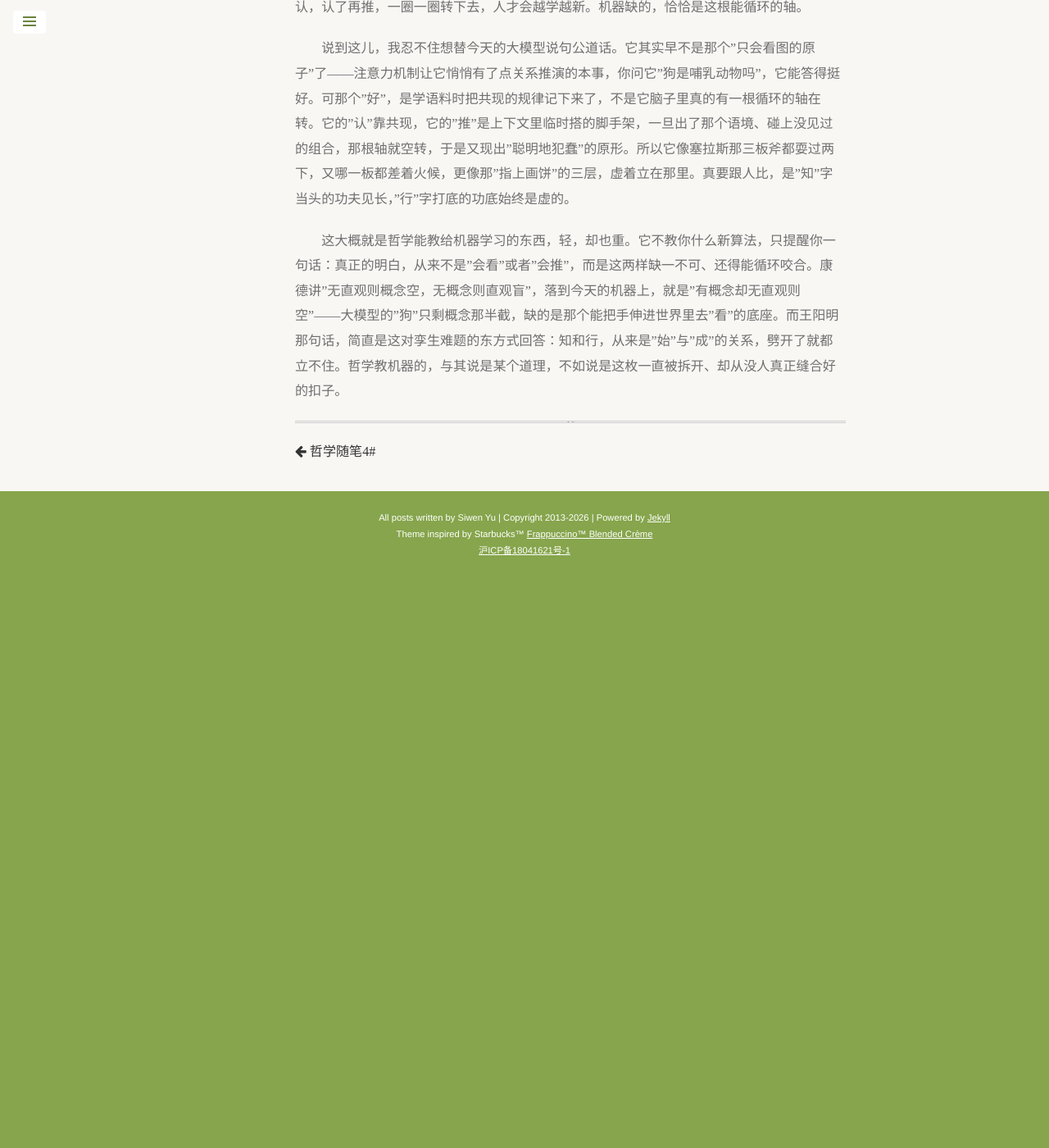
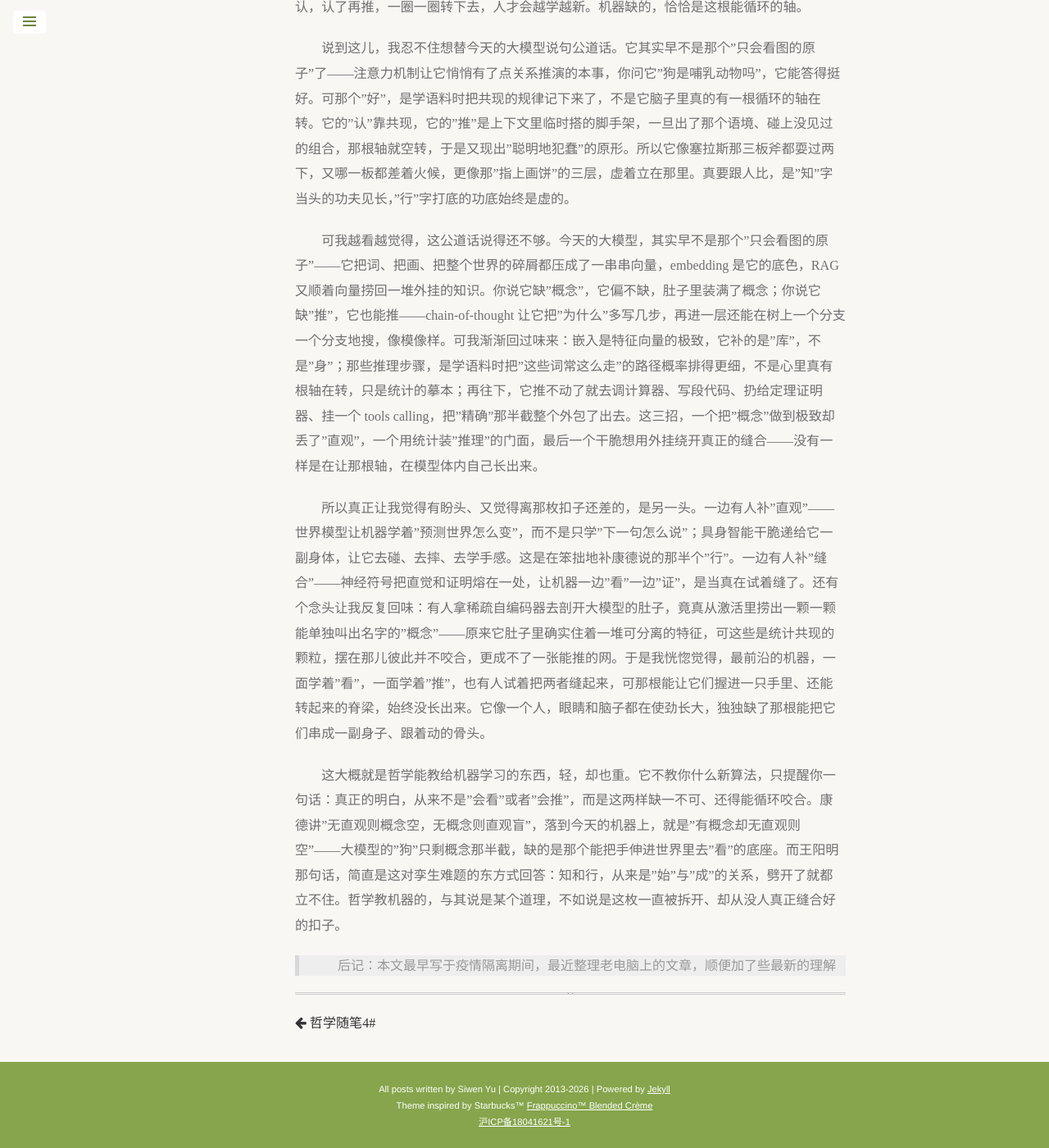
Before and after one commit to yusiwen/yusiwen.github.io, a Jekyll site: the page built from _posts/2023-03-02-essay-on-philosophy(5).md, in a window 1280 px wide and 1400 px high, scrolled down 1859 px. Shown: the whole window at 82% size. Built offline with Jekyll 4.4.1, drawn with Linux system fonts in a browser that asks for light colours; some web fonts are replaced; before the commit the page ends 2562 px from its top, so only the background shows below that.

Commit message:
docs(philosophy): expand essay with updated AI reflections
- Add reflections on modern AI limitations (embeddings, chain-of-thought)
- Discuss world models, embodied AI, and neuro-symbolic approaches
- Include a postscript noting when the essay was written and updated

```diff
--- a/_posts/2023-03-02-essay-on-philosophy(5).md
+++ b/_posts/2023-03-02-essay-on-philosophy(5).md
@@ -32,4 +32,10 @@ categories: ['哲学', 'AI']
 
 说到这儿，我忍不住想替今天的大模型说句公道话。它其实早不是那个"只会看图的原子"了——注意力机制让它悄悄有了点关系推演的本事，你问它"狗是哺乳动物吗"，它能答得挺好。可那个"好"，是学语料时把共现的规律记下来了，不是它脑子里真的有一根循环的轴在转。它的"认"靠共现，它的"推"是上下文里临时搭的脚手架，一旦出了那个语境、碰上没见过的组合，那根轴就空转，于是又现出"聪明地犯蠢"的原形。所以它像塞拉斯那三板斧都耍过两下，又哪一板都差着火候，更像那"指上画饼"的三层，虚着立在那里。真要跟人比，是"知"字当头的功夫见长，"行"字打底的功底始终是虚的。
 
+可我越看越觉得，这公道话说得还不够。今天的大模型，其实早不是那个"只会看图的原子"——它把词、把画、把整个世界的碎屑都压成了一串串向量，embedding 是它的底色，RAG 又顺着向量捞回一堆外挂的知识。你说它缺"概念"，它偏不缺，肚子里装满了概念；你说它缺"推"，它也能推——chain-of-thought 让它把"为什么"多写几步，再进一层还能在树上一个分支一个分支地搜，像模像样。可我渐渐回过味来：嵌入是特征向量的极致，它补的是"库"，不是"身"；那些推理步骤，是学语料时把"这些词常这么走"的路径概率排得更细，不是心里真有根轴在转，只是统计的摹本；再往下，它推不动了就去调计算器、写段代码、扔给定理证明器、挂一个 tools calling，把"精确"那半截整个外包了出去。这三招，一个把"概念"做到极致却丢了"直观"，一个用统计装"推理"的门面，最后一个干脆想用外挂绕开真正的缝合——没有一样是在让那根轴，在模型体内自己长出来。
+
+所以真正让我觉得有盼头、又觉得离那枚扣子还差的，是另一头。一边有人补"直观"——世界模型让机器学着"预测世界怎么变"，而不是只学"下一句怎么说"；具身智能干脆递给它一副身体，让它去碰、去摔、去学手感。这是在笨拙地补康德说的那半个"行"。一边有人补"缝合"——神经符号把直觉和证明熔在一处，让机器一边"看"一边"证"，是当真在试着缝了。还有个念头让我反复回味：有人拿稀疏自编码器去剖开大模型的肚子，竟真从激活里捞出一颗一颗能单独叫出名字的"概念"——原来它肚子里确实住着一堆可分离的特征，可这些是统计共现的颗粒，摆在那儿彼此并不咬合，更成不了一张能推的网。于是我恍惚觉得，最前沿的机器，一面学着"看"，一面学着"推"，也有人试着把两者缝起来，可那根能让它们握进一只手里、还能转起来的脊梁，始终没长出来。它像一个人，眼睛和脑子都在使劲长大，独独缺了那根能把它们串成一副身子、跟着动的骨头。
+
 这大概就是哲学能教给机器学习的东西，轻，却也重。它不教你什么新算法，只提醒你一句话：真正的明白，从来不是"会看"或者"会推"，而是这两样缺一不可、还得能循环咬合。康德讲"无直观则概念空，无概念则直观盲"，落到今天的机器上，就是"有概念却无直观则空"——大模型的"狗"只剩概念那半截，缺的是那个能把手伸进世界里去"看"的底座。而王阳明那句话，简直是这对孪生难题的东方式回答：知和行，从来是"始"与"成"的关系，劈开了就都立不住。哲学教机器的，与其说是某个道理，不如说是这枚一直被拆开、却从没人真正缝合好的扣子。
+
+> 后记：本文最早写于疫情隔离期间，最近整理老电脑上的文章，顺便加了些最新的理解
```
